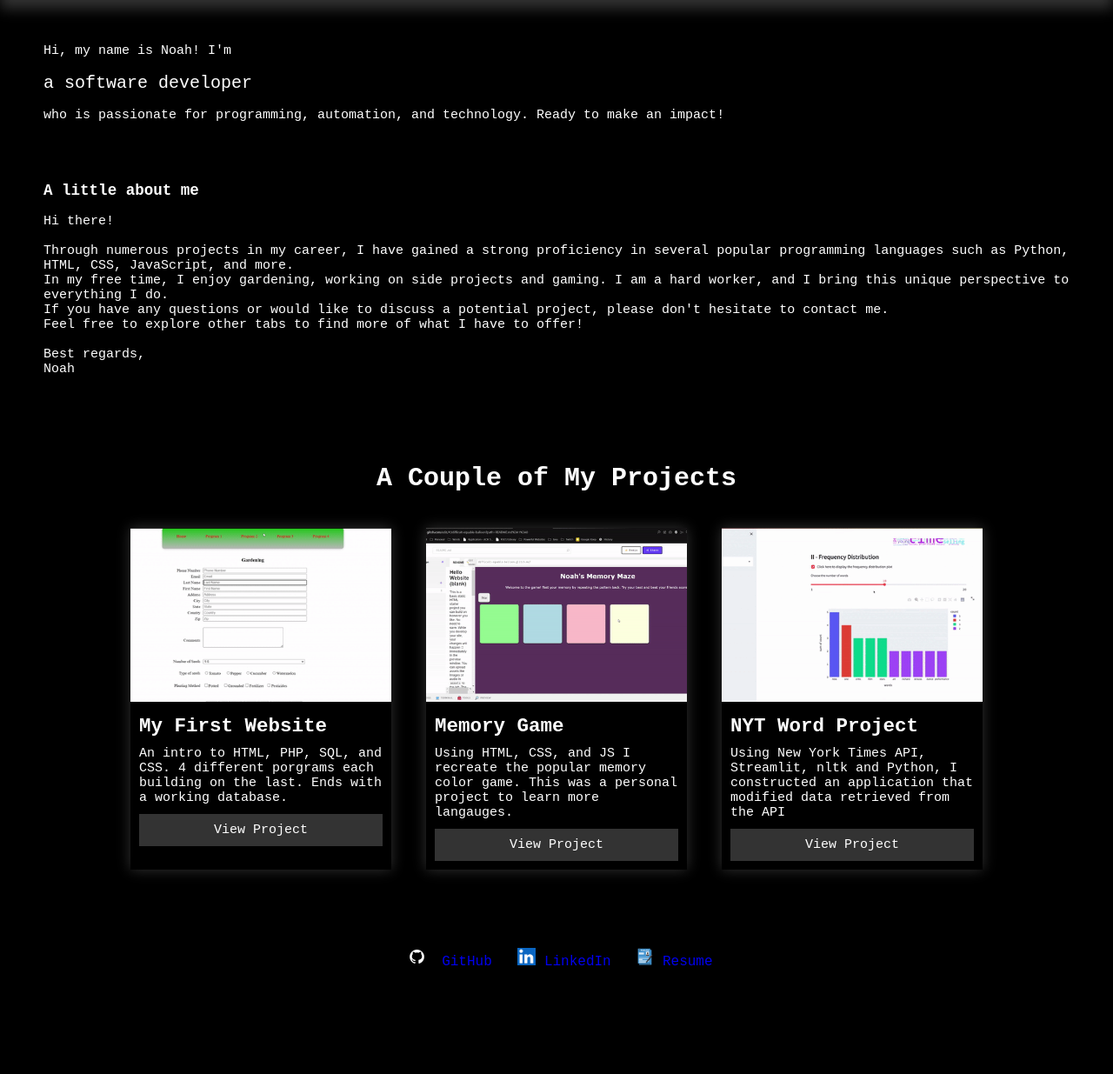
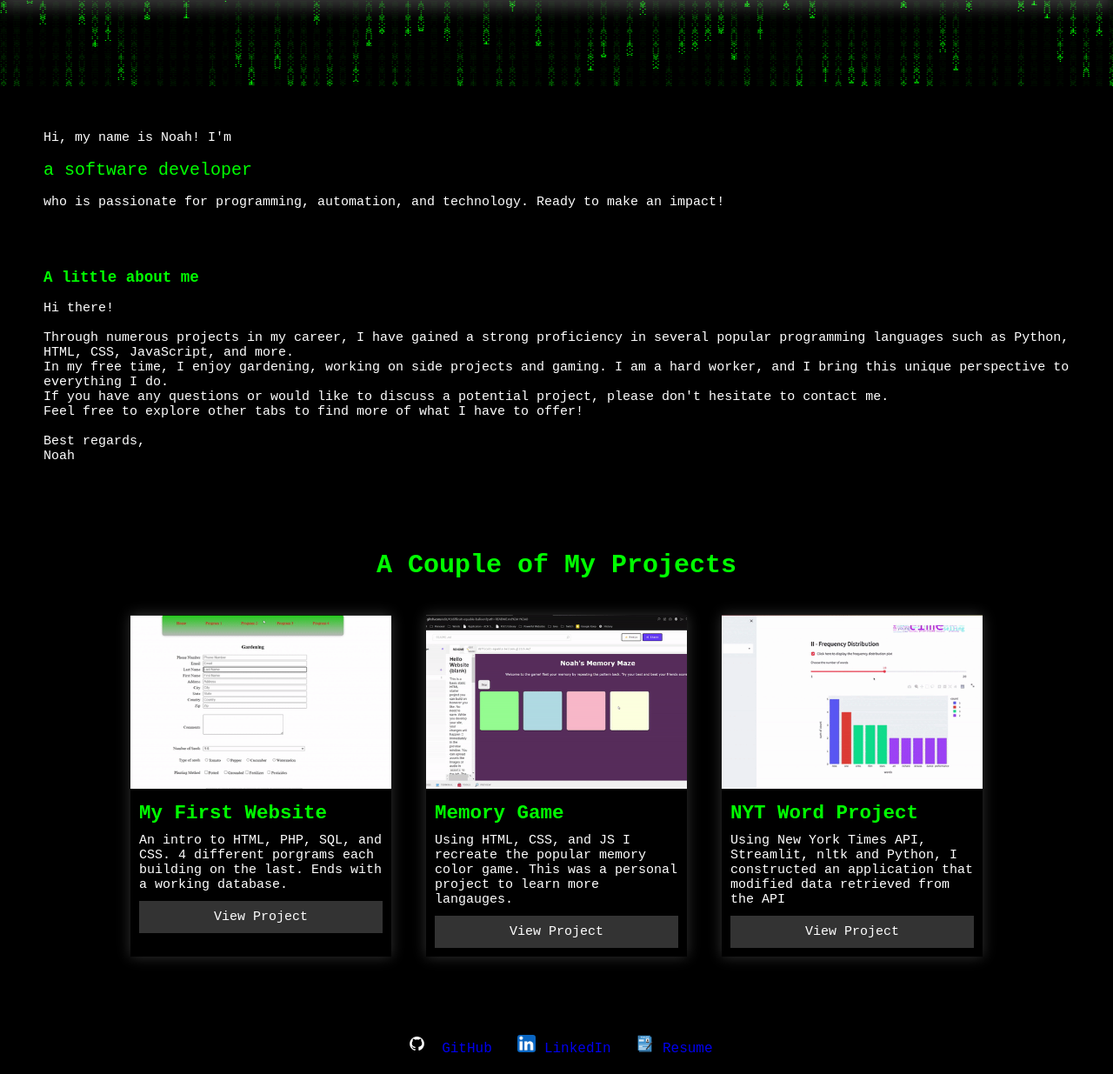
Before and after one commit to njsacco/njsacco.github.io, a PHP site: page / in a window 1280 px wide. Shown: the part 63-1298 px from the top of the page at 87% size. Before the commit the page ends 1173 px from the top, so only its background shows below. Run offline with PHP 8.4, Linux system fonts and the light colour scheme.

Commit message:
added matrix effects

```diff
--- a/index.css
+++ b/index.css
@@ -63,23 +63,6 @@ main {
   margin-right: 0px;
 }
 
-/* SPINNER FORMATTING
-.spinner {
-  width: 150px;
-  height: 150px;
-  border-radius: 100%;
-  background: linear-gradient(90deg, rgba(255, 0, 0, 0) 0%, rgba(255, 0, 0, 1) 33%, rgba(255, 255, 0, 1) 66%, rgba(255, 255, 0, 0) 100%);
-  opacity: 0.3;
-  animation: spin 30s linear infinite;
-
-}
-
-@keyframes spin {
-  100% {
-    transform: rotate(360deg);
-  }
-} */
-
 
 .aboutMe {
   text-align: left;
@@ -92,11 +75,23 @@ p {
 
 .bolded-profession {
   font-size: 20px;
+  color:#00ff00;
 }
 
 h1 {
   text-align: center;
   margin-top: 100px;
+  color:#00FF00;
+
+}
+h2{
+  color:#00FF00;
+
+}
+
+h3{
+  color:#00FF00;
+
 }
 
 
@@ -171,3 +166,11 @@ nav li {
 nav li:last-child {
   margin-right: 0;
 }
+
+
+/* MATRIX FORMATTING */
+canvas {
+  display: block;
+  height: 100px;
+  width: 100%;
+}
--- a/index.html
+++ b/index.html
@@ -9,6 +9,8 @@
 
 <body>
     <div x-include-html="header.html"></div>
+    <canvas id="c"></canvas>
+    <script src="matrix.js"></script>
     <main>
         <div class="introduction-container">
             <div class="introduction">
@@ -27,7 +29,8 @@
             <p>
                 Hi there!
                 <br><br>
-                Through numerous projects in my career, I have gained a strong proficiency in several popular programming languages such as
+                Through numerous projects in my career, I have gained a strong proficiency in several popular
+                programming languages such as
                 Python, HTML, CSS, JavaScript, and more. <br>
                 In my free time, I enjoy gardening, working on side projects and gaming. I am a hard worker, and I bring
                 this
@@ -44,6 +47,7 @@
             </p>
         </div>
 
+
         <h1>A Couple of My Projects</h1>
 
         <div class="project-container">
@@ -51,20 +55,23 @@
             <div class="project-card">
                 <img src="../images/FirstWebsite.gif" alt="Project 1">
                 <h2>My First Website</h2>
-                <p>An intro to HTML, PHP, SQL, and CSS. 4 different porgrams each building on the last. Ends with a working database.</p>
-                <a href="http://ocelot.aul.fiu.edu/~nsacc004/index.html"  target="_blank">View Project</a>
+                <p>An intro to HTML, PHP, SQL, and CSS. 4 different porgrams each building on the last. Ends with a
+                    working database.</p>
+                <a href="http://ocelot.aul.fiu.edu/~nsacc004/index.html" target="_blank">View Project</a>
             </div>
             <div class="project-card">
                 <img src="../images/NoahsMemoryMaze.gif" alt="Project 1">
                 <h2>Memory Game</h2>
-                <p>Using HTML, CSS, and JS I recreate the popular memory color game. This was a personal project to learn more langauges.</p>
-                <a href="https://github.com/njsacco/Memory-Game"  target="_blank">View Project</a>
+                <p>Using HTML, CSS, and JS I recreate the popular memory color game. This was a personal project to
+                    learn more langauges.</p>
+                <a href="https://github.com/njsacco/Memory-Game" target="_blank">View Project</a>
             </div>
             <div class="project-card">
                 <img src="../images/FreqDistProjectPic.gif" alt="Project 3">
                 <h2>NYT Word Project</h2>
-                <p>Using New York Times API, Streamlit, nltk and Python, I constructed an application that modified data retrieved from the API</p>
-                <a href="https://github.com/njsacco/NYT-Word-Project"  target="_blank">View Project</a>
+                <p>Using New York Times API, Streamlit, nltk and Python, I constructed an application that modified data
+                    retrieved from the API</p>
+                <a href="https://github.com/njsacco/NYT-Word-Project" target="_blank">View Project</a>
             </div>
         </div>
 
@@ -75,9 +82,10 @@
             <ul>
                 <li><a href="https://github.com/njsacco" target="_blank">
                         <img src="../images/Github-logo.png" alt="GitHub Logo" style="height: 20px;"> GitHub</a></li>
-            <li><a href="https://www.linkedin.com/in/noah-sacco/"  target="_blank">
-                <img src="../images/linkedin-logo.png" style="height: 20px;" alt="LinkedIn Logo"> LinkedIn</a></li>
-                <a href="../images/Resume.pdf"  target="_blank">
+                <li><a href="https://www.linkedin.com/in/noah-sacco/" target="_blank">
+                        <img src="../images/linkedin-logo.png" style="height: 20px; border-radius: 15%;"
+                            alt="LinkedIn Logo"> LinkedIn</a></li>
+                <a href="../images/Resume.pdf" target="_blank">
                     <img src="../images/resume-logo.png" style="height: 20px;" alt="Resume Logo"> Resume</a></li>
             </ul>
         </nav>
--- /dev/null
+++ b/matrix.js
@@ -0,0 +1,50 @@
+var c = document.getElementById("c");
+var ctx = c.getContext("2d");
+
+//making the canvas full screen
+c.height = window.innerHeight;
+c.width = window.innerWidth;
+
+//english characters
+var english = "1001010101110101010101010010101000101011101111010101010110101010101010101110000101";
+//converting the string into an array of single characters
+english = english.split("");
+
+var font_size = 15;
+var columns = c.width/font_size; //number of columns for the rain
+//an array of drops - one per column
+var drops = [];
+//x below is the x coordinate
+//1 = y co-ordinate of the drop(same for every drop initially)
+for(var x = 0; x < columns; x++)
+	drops[x] = 1;
+
+//drawing the characters
+function draw()
+{
+	//Black BG for the canvas
+	//translucent BG to show trail
+	ctx.fillStyle = "rgba(0, 0, 0, 0.05)";
+	ctx.fillRect(0, 0, c.width, c.height);
+
+	ctx.fillStyle = "#0F0"; //green text
+	ctx.font = font_size + "px arial";
+	//looping over drops
+	for(var i = 0; i < drops.length; i++)
+	{
+		//a random chinese character to print
+		var text = english[Math.floor(Math.random()*english.length)];
+		//x = i*font_size, y = value of drops[i]*font_size
+		ctx.fillText(text, i*font_size, drops[i]*font_size);
+
+		//sending the drop back to the top randomly after it has crossed the screen
+		//adding a randomness to the reset to make the drops scattered on the Y axis
+		if(drops[i]*font_size > c.height && Math.random() > 0.975)
+			drops[i] = 0;
+
+		//incrementing Y coordinate
+		drops[i]++;
+	}
+}
+
+setInterval(draw, 33);
--- a/templates/header.html
+++ b/templates/header.html
@@ -3,6 +3,7 @@
         <div>
             Noah Sacco
         </div>
+
         <div>
             <nav id="NavBar">
                 <a href="index.html">Home</a>
@@ -12,4 +13,5 @@
             </nav>
         </div>
     </div>
+
 </header>
```
Lines whose indentation alone changed are shown as unchanged.
